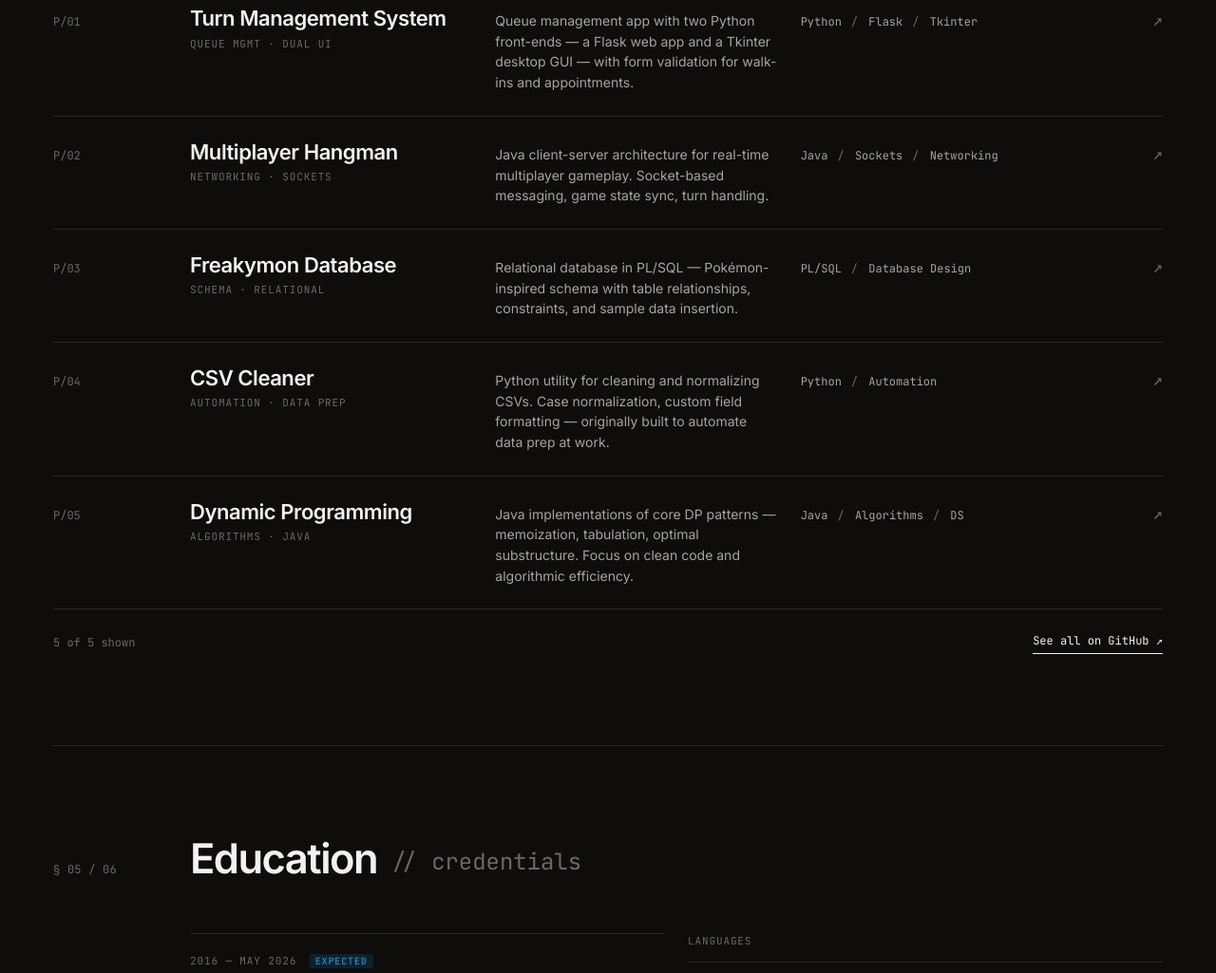
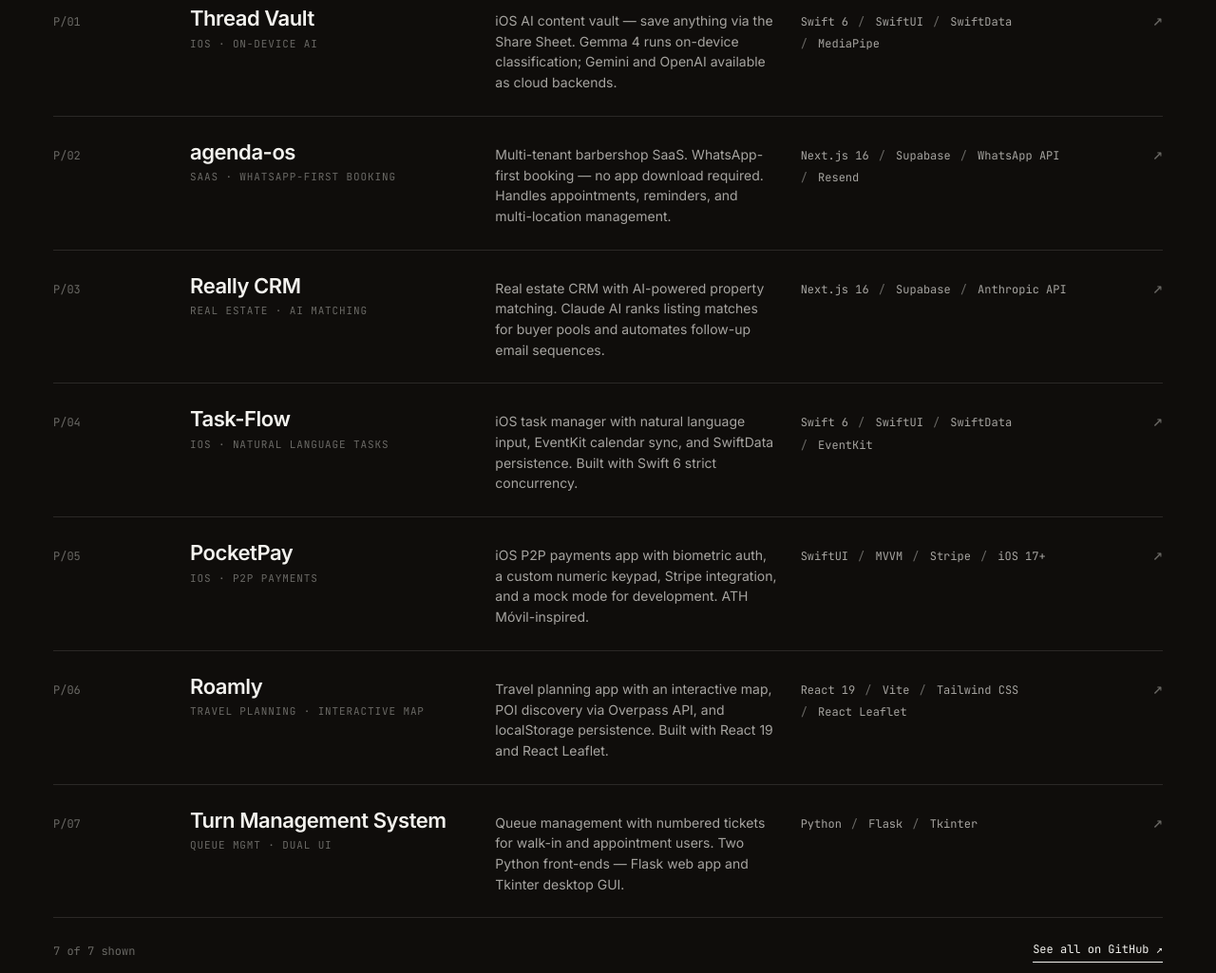
Before and after one commit to EduardoTorresAlamo/portfolio, a plain HTML site: page index.html in a window 1280 px wide. Shown: the part 3860-4885 px from the top of the page at 95% size. Drawn offline with Linux system fonts and the light colour scheme.

Commit message:
docs: update portfolio with 7 current projects

```diff
--- a/index.html
+++ b/index.html
@@ -1234,54 +1234,72 @@
       <h2 class="sec-title">Projects<span class="k">// selected work</span></h2>
     </div>
     <div class="proj-list rv" id="projList">
-      <a class="proj" href="https://github.com/EduardoTorresAlamo/Turn-Management-System" target="_blank" rel="noopener" data-hover>
+      <a class="proj" href="https://github.com/EduardoTorresAlamo/thread-vault" target="_blank" rel="noopener" data-hover>
         <div class="proj-num">P/01</div>
         <div>
+          <div class="proj-name">Thread Vault<span class="proj-hint">iOS · on-device AI</span></div>
+        </div>
+        <div class="proj-blurb">iOS AI content vault — save anything via the Share Sheet. Gemma 4 runs on-device classification; Gemini and OpenAI available as cloud backends.</div>
+        <div class="proj-stack"><span>Swift 6</span><span>SwiftUI</span><span>SwiftData</span><span>MediaPipe</span></div>
+        <div class="proj-arrow">↗</div>
+      </a>
+      <a class="proj" href="https://github.com/EduardoTorresAlamo/agenda-os" target="_blank" rel="noopener" data-hover>
+        <div class="proj-num">P/02</div>
+        <div>
+          <div class="proj-name">agenda-os<span class="proj-hint">SaaS · WhatsApp-first booking</span></div>
+        </div>
+        <div class="proj-blurb">Multi-tenant barbershop SaaS. WhatsApp-first booking — no app download required. Handles appointments, reminders, and multi-location management.</div>
+        <div class="proj-stack"><span>Next.js 16</span><span>Supabase</span><span>WhatsApp API</span><span>Resend</span></div>
+        <div class="proj-arrow">↗</div>
+      </a>
+      <a class="proj" href="https://github.com/EduardoTorresAlamo/Really-CRM" target="_blank" rel="noopener" data-hover>
+        <div class="proj-num">P/03</div>
+        <div>
+          <div class="proj-name">Really CRM<span class="proj-hint">Real estate · AI matching</span></div>
+        </div>
+        <div class="proj-blurb">Real estate CRM with AI-powered property matching. Claude AI ranks listing matches for buyer pools and automates follow-up email sequences.</div>
+        <div class="proj-stack"><span>Next.js 16</span><span>Supabase</span><span>Anthropic API</span></div>
+        <div class="proj-arrow">↗</div>
+      </a>
+      <a class="proj" href="https://github.com/EduardoTorresAlamo/Task-Flow" target="_blank" rel="noopener" data-hover>
+        <div class="proj-num">P/04</div>
+        <div>
+          <div class="proj-name">Task-Flow<span class="proj-hint">iOS · natural language tasks</span></div>
+        </div>
+        <div class="proj-blurb">iOS task manager with natural language input, EventKit calendar sync, and SwiftData persistence. Built with Swift 6 strict concurrency.</div>
+        <div class="proj-stack"><span>Swift 6</span><span>SwiftUI</span><span>SwiftData</span><span>EventKit</span></div>
+        <div class="proj-arrow">↗</div>
+      </a>
+      <a class="proj" href="https://github.com/EduardoTorresAlamo/PocketPay" target="_blank" rel="noopener" data-hover>
+        <div class="proj-num">P/05</div>
+        <div>
+          <div class="proj-name">PocketPay<span class="proj-hint">iOS · P2P payments</span></div>
+        </div>
+        <div class="proj-blurb">iOS P2P payments app with biometric auth, a custom numeric keypad, Stripe integration, and a mock mode for development. ATH Móvil-inspired.</div>
+        <div class="proj-stack"><span>SwiftUI</span><span>MVVM</span><span>Stripe</span><span>iOS 17+</span></div>
+        <div class="proj-arrow">↗</div>
+      </a>
+      <a class="proj" href="https://github.com/EduardoTorresAlamo/Roamly" target="_blank" rel="noopener" data-hover>
+        <div class="proj-num">P/06</div>
+        <div>
+          <div class="proj-name">Roamly<span class="proj-hint">Travel planning · interactive map</span></div>
+        </div>
+        <div class="proj-blurb">Travel planning app with an interactive map, POI discovery via Overpass API, and localStorage persistence. Built with React 19 and React Leaflet.</div>
+        <div class="proj-stack"><span>React 19</span><span>Vite</span><span>Tailwind CSS</span><span>React Leaflet</span></div>
+        <div class="proj-arrow">↗</div>
+      </a>
+      <a class="proj" href="https://github.com/EduardoTorresAlamo/Turn-Management-System" target="_blank" rel="noopener" data-hover>
+        <div class="proj-num">P/07</div>
+        <div>
           <div class="proj-name">Turn Management System<span class="proj-hint">Queue mgmt · dual UI</span></div>
         </div>
-        <div class="proj-blurb">Queue management app with two Python front-ends — a Flask web app and a Tkinter desktop GUI — with form validation for walk-ins and appointments.</div>
+        <div class="proj-blurb">Queue management with numbered tickets for walk-in and appointment users. Two Python front-ends — Flask web app and Tkinter desktop GUI.</div>
         <div class="proj-stack"><span>Python</span><span>Flask</span><span>Tkinter</span></div>
         <div class="proj-arrow">↗</div>
       </a>
-      <a class="proj" href="https://github.com/EduardoTorresAlamo/Jangman-Project" target="_blank" rel="noopener" data-hover>
-        <div class="proj-num">P/02</div>
-        <div>
-          <div class="proj-name">Multiplayer Hangman<span class="proj-hint">Networking · sockets</span></div>
-        </div>
-        <div class="proj-blurb">Java client-server architecture for real-time multiplayer gameplay. Socket-based messaging, game state sync, turn handling.</div>
-        <div class="proj-stack"><span>Java</span><span>Sockets</span><span>Networking</span></div>
-        <div class="proj-arrow">↗</div>
-      </a>
-      <a class="proj" href="https://github.com/EduardoTorresAlamo/Freakymon.sql" target="_blank" rel="noopener" data-hover>
-        <div class="proj-num">P/03</div>
-        <div>
-          <div class="proj-name">Freakymon Database<span class="proj-hint">Schema · relational</span></div>
-        </div>
-        <div class="proj-blurb">Relational database in PL/SQL — Pokémon-inspired schema with table relationships, constraints, and sample data insertion.</div>
-        <div class="proj-stack"><span>PL/SQL</span><span>Database Design</span></div>
-        <div class="proj-arrow">↗</div>
-      </a>
-      <a class="proj" href="https://github.com/EduardoTorresAlamo/Clean-CSV-files" target="_blank" rel="noopener" data-hover>
-        <div class="proj-num">P/04</div>
-        <div>
-          <div class="proj-name">CSV Cleaner<span class="proj-hint">Automation · data prep</span></div>
-        </div>
-        <div class="proj-blurb">Python utility for cleaning and normalizing CSVs. Case normalization, custom field formatting — originally built to automate data prep at work.</div>
-        <div class="proj-stack"><span>Python</span><span>Automation</span></div>
-        <div class="proj-arrow">↗</div>
-      </a>
-      <a class="proj" href="https://github.com/EduardoTorresAlamo/dynamic-programming-java" target="_blank" rel="noopener" data-hover>
-        <div class="proj-num">P/05</div>
-        <div>
-          <div class="proj-name">Dynamic Programming<span class="proj-hint">Algorithms · Java</span></div>
-        </div>
-        <div class="proj-blurb">Java implementations of core DP patterns — memoization, tabulation, optimal substructure. Focus on clean code and algorithmic efficiency.</div>
-        <div class="proj-stack"><span>Java</span><span>Algorithms</span><span>DS</span></div>
-        <div class="proj-arrow">↗</div>
-      </a>
     </div>
     <div class="proj-foot rv">
-      <span>5 of 5 shown</span>
+      <span>7 of 7 shown</span>
       <a href="https://github.com/EduardoTorresAlamo" target="_blank" rel="noopener" data-hover>See all on GitHub ↗</a>
     </div>
   </section>
```
